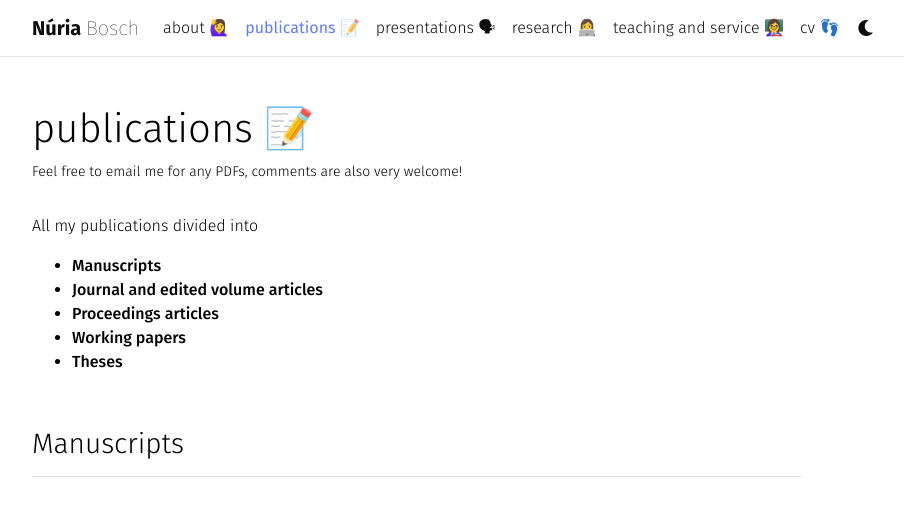
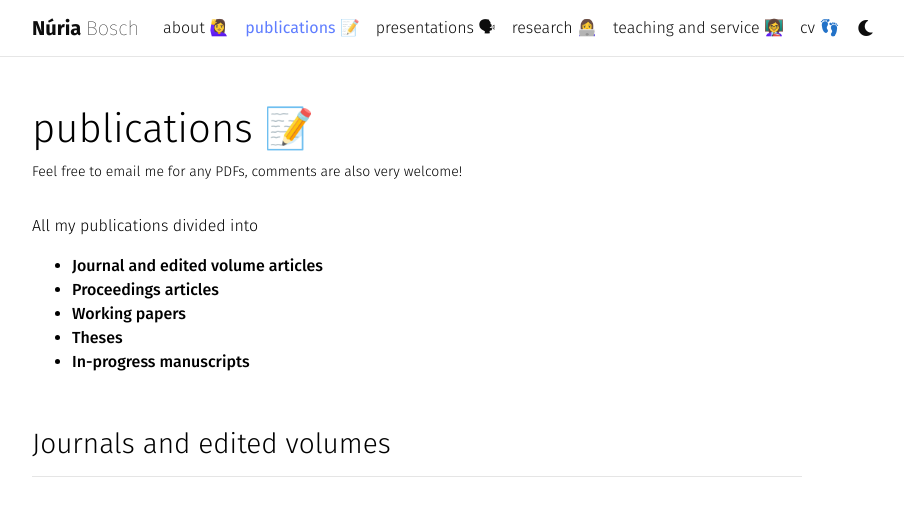
Before and after one commit to nuria-bosch/nuria-bosch.github.io, a Jekyll site: the page built from _pages/publications.md, in a window 1280 px wide and 1400 px high, cut to the strip 0-508 px from the top of the window. Shown: the whole strip, without its empty margins (223-1127 px from the left). Built offline with Jekyll 4.4.1, drawn with Linux system fonts in a browser that asks for light colours; some web fonts are replaced; comment, search, counter and statistics services are not loaded; a style sheet for code colours, icons or effects is not loaded.

Commit message:
move manuscripts

```diff
--- a/_pages/publications.md
+++ b/_pages/publications.md
@@ -17,19 +17,15 @@
 
 <p>
 <ul>
-    <li><a href="#manuscript"><b>Manuscripts</b></a></li>
     <li><a href="#journal"><b>Journal and edited volume articles</b></a></li>
     <li><a href="#proceedings"><b>Proceedings articles</b></a></li>
     <li><a href="#working"><b>Working papers</b></a></li>
     <li><a href="#theses"><b>Theses</b></a></li>
+    <li><a href="#manuscript"><b>In-progress manuscripts</b></a></li>
 </ul>
 </p>
 
 <div class="publications">
-
-<a id="manuscript"><h3 style="margin-top: 3.3rem; margin-bottom: 0.3rem;">Manuscripts</h3></a>
-<hr style="color: var(--global-text-color); height: 1px; margin-bottom: 2rem;">
-{% bibliography -f manuscripts %}
 
 <a id="journal"><h3 style="margin-top: 3.3rem; margin-bottom: 0.3rem;">Journals and edited volumes</h3></a>
 <hr style="color: var(--global-text-color); height: 1px; margin-bottom: 2rem;">
@@ -54,6 +50,10 @@
 
 {% bibliography -f theses %}
 
+<a id="manuscript"><h3 style="margin-top: 3.3rem; margin-bottom: 0.3rem;">Manuscripts</h3></a>
+<hr style="color: var(--global-text-color); height: 1px; margin-bottom: 2rem;">
+{% bibliography -f manuscripts %}
+
 </div>
 
 <div class="publications">
```
